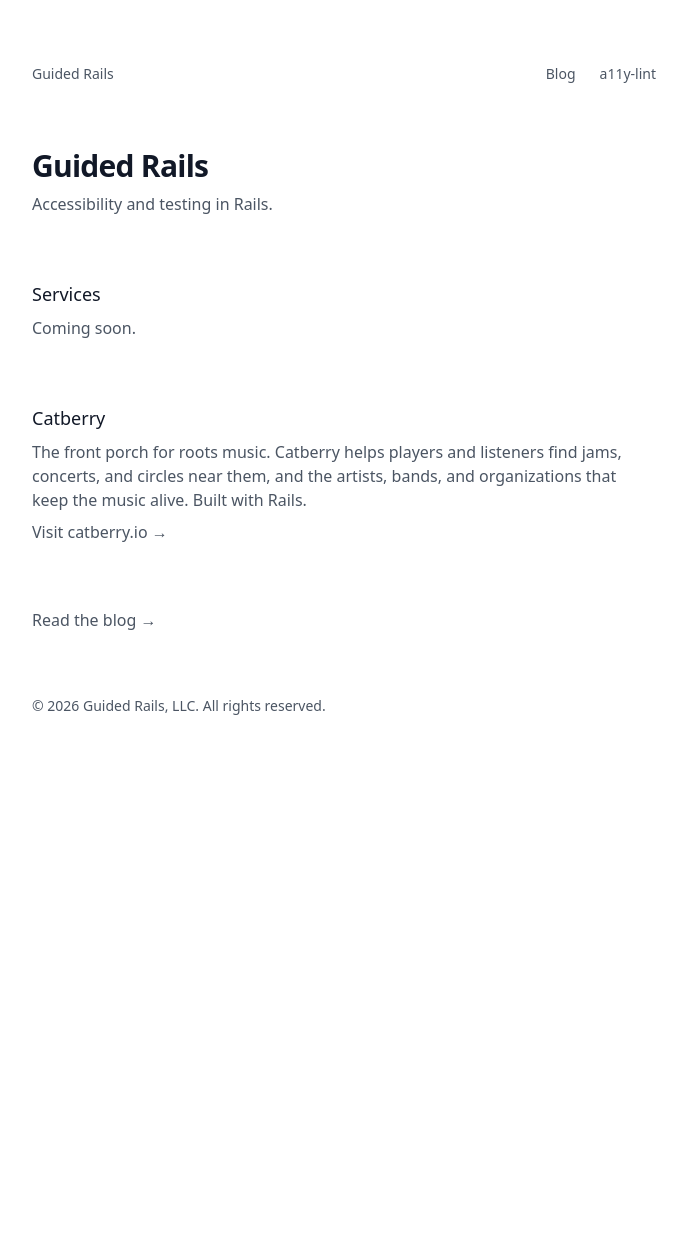
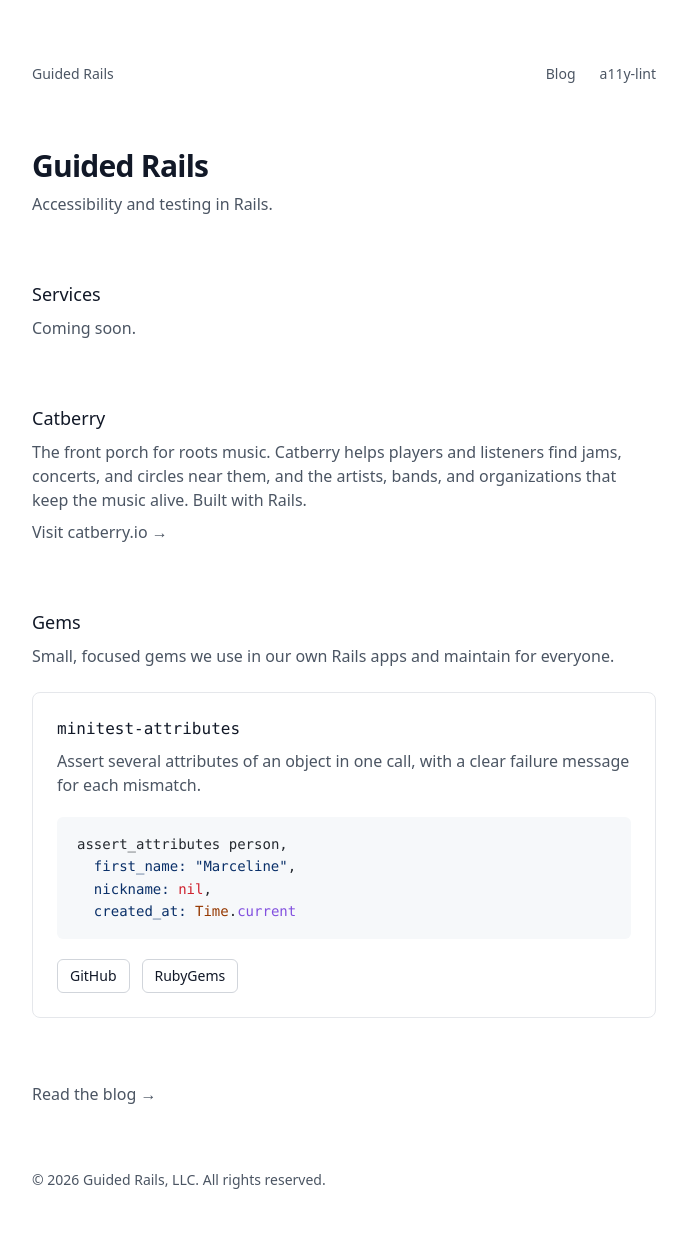
Before and after one commit to Guided-Rails/guided-rails.github.io, a Jekyll site: the page built from index.markdown, in a window 1280 px wide. Shown: the whole page, without its empty margins (296-983 px from the left). Built offline with Jekyll 4.4.1, drawn with Linux system fonts in a browser that asks for light colours; nearby versions of some CDN libraries; comment, search, counter and statistics services are not loaded; before the commit the page ends 900 px from its top, so only the background shows below that.

Commit message:
Add Gems section to landing page (#12)

```diff
--- a/_layouts/landing.html
+++ b/_layouts/landing.html
@@ -21,6 +21,31 @@
   <a href="https://catberry.io" class="mt-2 inline-block text-gray-600 hover:text-gray-900 hover:underline">Visit catberry.io &rarr;</a>
 </section>
 
+<section class="mb-16">
+  <h2 class="text-lg font-medium">Gems</h2>
+  <p class="mt-2 text-gray-600">
+    Small, focused gems we use in our own Rails apps and maintain for everyone.
+  </p>
+  <div class="mt-6 rounded-lg border border-gray-200 p-6">
+    <h3 class="font-mono text-base font-medium">minitest-attributes</h3>
+    <p class="mt-2 text-gray-600">
+      Assert several attributes of an object in one call, with a clear failure message for each mismatch.
+    </p>
+    <div class="prose prose-sm mt-4 max-w-none">
+{% highlight ruby %}
+assert_attributes person,
+  first_name: "Marceline",
+  nickname: nil,
+  created_at: Time.current
+{% endhighlight %}
+    </div>
+    <div class="mt-4 flex flex-wrap gap-3 text-sm">
+      <a href="https://github.com/Guided-Rails/minitest-attributes" class="rounded-md border border-gray-300 px-3 py-1.5 hover:border-gray-900 hover:text-gray-900">GitHub</a>
+      <a href="https://rubygems.org/gems/minitest-attributes" class="rounded-md border border-gray-300 px-3 py-1.5 hover:border-gray-900 hover:text-gray-900">RubyGems</a>
+    </div>
+  </div>
+</section>
+
 <section>
   <a href="{{ '/blog/' | relative_url }}" class="text-gray-600 hover:text-gray-900 hover:underline">Read the blog &rarr;</a>
 </section>
```
